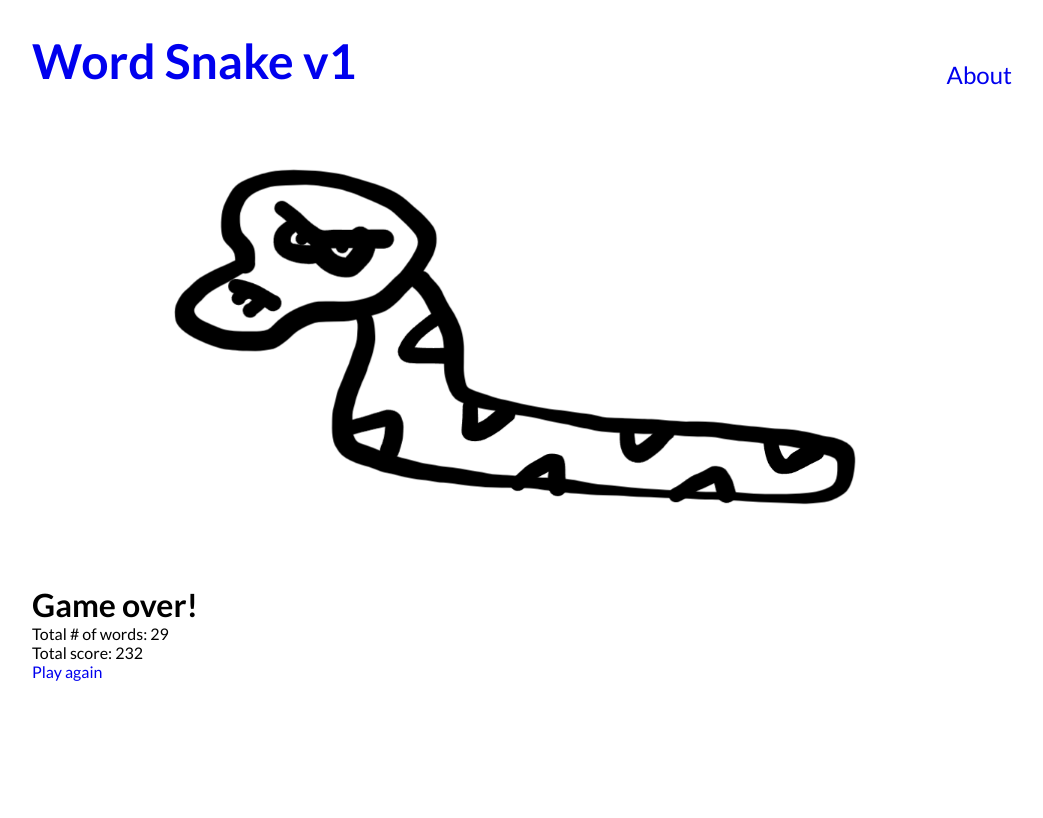
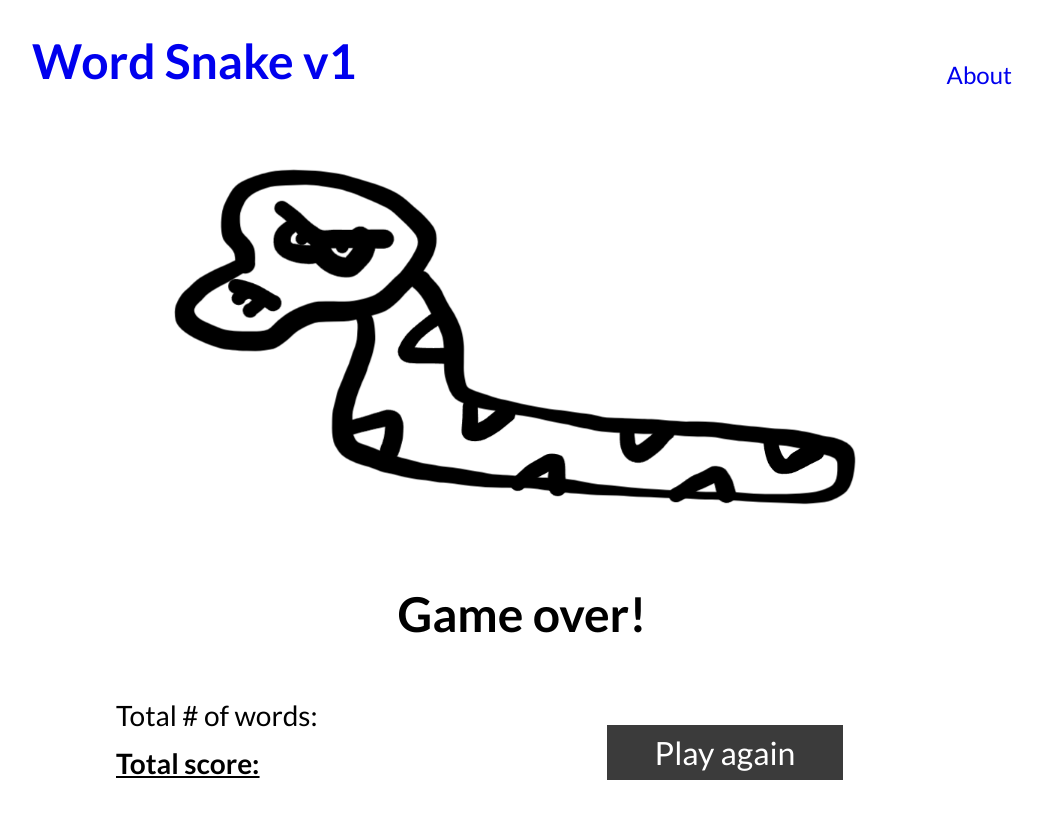
Before and after one commit to danheecho1/MP_word-snake, a Next.js app: page /result in a window 1280 px wide. Shown: the top 818 px of the page, without its empty margins (118-1161 px from the left). Built offline with nearby package versions, Linux system fonts and the light colour scheme.

Commit message:
Finished CSS for the result page. Used sessionStorage to pass state from play page to result page. Session also clears when landing on the play page. Also removed unnecessary stylings from CSS (no borders or cursor: pointer needed for links).

```diff
--- a/app/page.module.css
+++ b/app/page.module.css
@@ -4,12 +4,10 @@
 }
 
 .start {
-    border: none;
     background-color: #3B3B3B;
     color: white;
     padding: 0.25em 1.5em;
     font-size: 2rem;
-    cursor: pointer;
     width: fit-content;
     margin: 1.5em auto;
 }
--- a/app/result/page.jsx
+++ b/app/result/page.jsx
@@ -1,21 +1,30 @@
+"use client";
+
 import React from "react";
 import Link from "next/link";
 import { Snake } from "@/components";
+import styles from "./page.module.css";
 
 const Result = () => {
 	return (
 		<>
 			<Snake />
-			<h1>Game over!</h1>
-			<div>
-				<p>
-					Total # of words: <span>29</span>
-				</p>
-				<p>
-					Total score: <span>232</span>
-				</p>
+			<h1 className={styles.heading}>Game over!</h1>
+			<div className={styles.resultsDiv}>
+				<div className={styles.resultsDiv__detailsDiv}>
+					<p className={styles.resultsDiv__detailsDiv__totalWords}>
+						Total # of words:{" "}
+						<span>{sessionStorage.getItem("numberOfWords")}</span>
+					</p>
+					<p className={styles.resultsDiv__detailsDiv__totalScore}>
+						Total score:{" "}
+						<span>{sessionStorage.getItem("score")}</span>
+					</p>
+				</div>
+				<Link href="/play" className={styles.playAgain}>
+					Play again
+				</Link>
 			</div>
-      <Link href="/play">Play again</Link>
 		</>
 	);
 };
--- /dev/null
+++ b/app/result/page.module.css
@@ -0,0 +1,38 @@
+.heading {
+    text-align: center;
+    font-size: 3rem;
+}
+
+.resultsDiv {
+    font-size: 1.75rem;
+    display: grid;
+    grid-template-columns: 1fr 1fr;
+    padding: 2em 3em;
+}
+
+.resultsDiv__detailsDiv {
+    display: flex;
+    flex-direction: column;
+    gap: 0.5em;
+}
+
+.resultsDiv__detailsDiv__totalScore {
+    font-weight: 700;
+    text-decoration: underline;
+}
+
+.playAgain {
+    text-align: center;
+    height: fit-content;
+    vertical-align: bottom;
+    display: flex;
+    flex-direction: column;
+    justify-content: center;
+    align-self: flex-end;
+    background-color: #3B3B3B;
+    color: white;
+    padding: 0.25em 1.5em;
+    width: fit-content;
+    margin: 0 auto;
+    font-size: 2rem;
+}
```
Also changed, not shown: app/play/page.jsx (+20 -18 lines).
